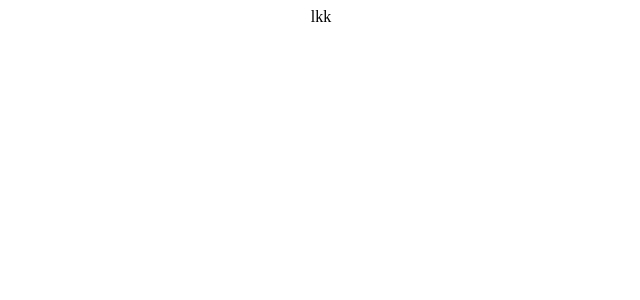
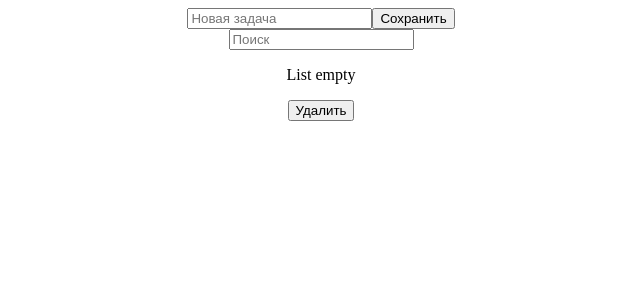
Before and after one commit to kirill-petrov/ts-todo-list, a React app: page / in a window 1280 px wide. Shown: the top 300 px of the page, without its empty margins (319-959 px from the left). Built offline with nearby package versions, Linux system fonts and the light colour scheme.

Commit message:
TodoApp, added formAddTodo

```diff
--- a/src/components/TodoApp.tsx
+++ b/src/components/TodoApp.tsx
@@ -1,9 +1,35 @@
-import React from 'react';
+import React, { useState } from 'react';
 
 const TodoApp = () => {
+  const [tasks, setTasks] = useState([]);
+
+  const handleSubmit = (e: any) => {
+    e.preventDefault();
+    setTasks(
+      [
+        // ...tasks,
+        // {
+        //   id: tasks.length + 1,
+        //   task: e.target.value
+        // }
+      ]
+    );
+  };
   return (
     <div>
-      lkk
+      <form onSubmit={handleSubmit}>
+        <input name='add-todo' type="text" placeholder="Новая задача" />
+        <button>Сохранить</button>
+      </form>
+
+      <input name='filter' type="text" placeholder="Поиск" />
+
+      {
+        tasks.length ?
+          <p>todoList</p> :
+          <p>List empty</p>
+      }
+      <button>Удалить</button>
     </div>
   );
 };
```
